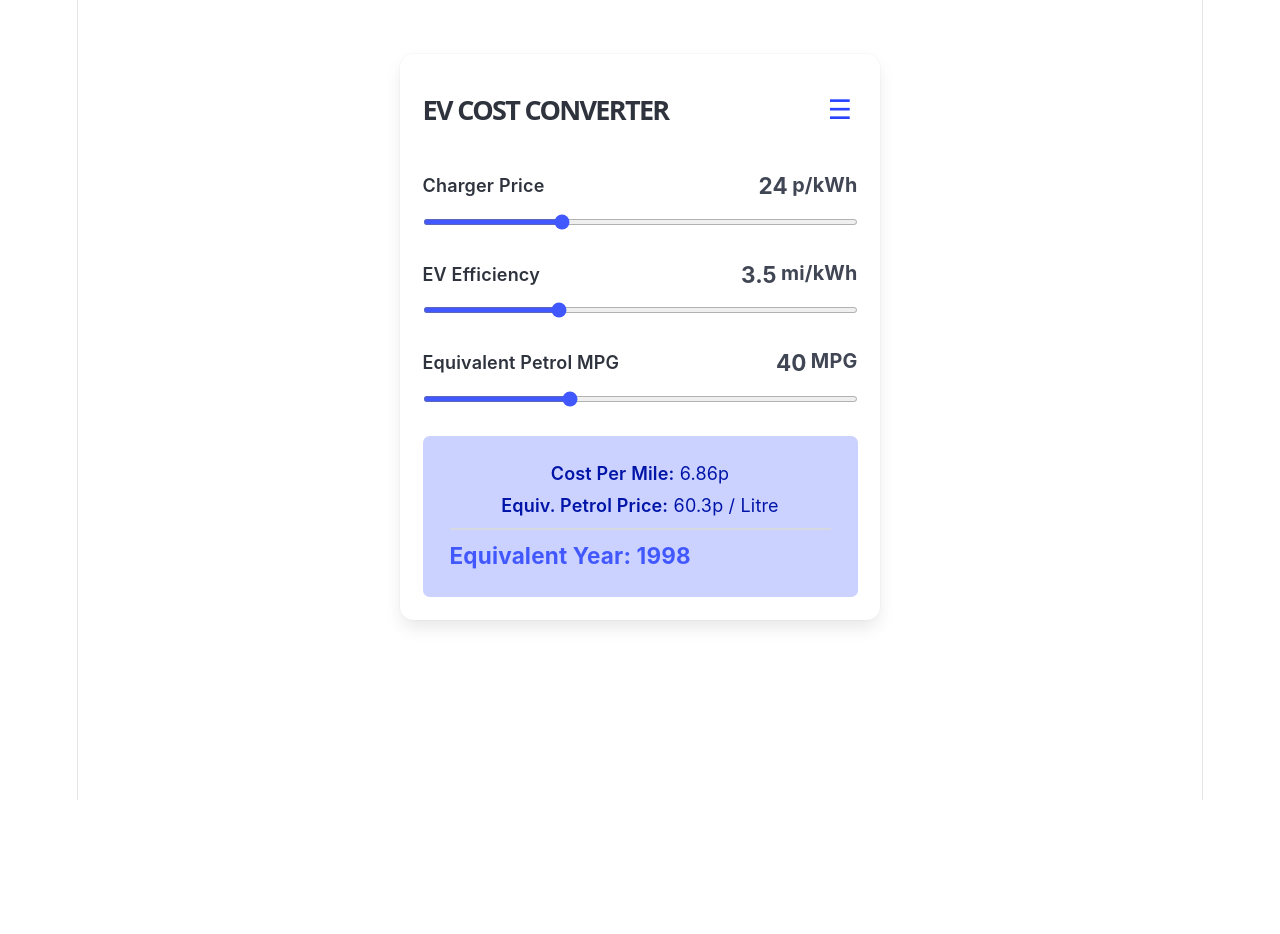
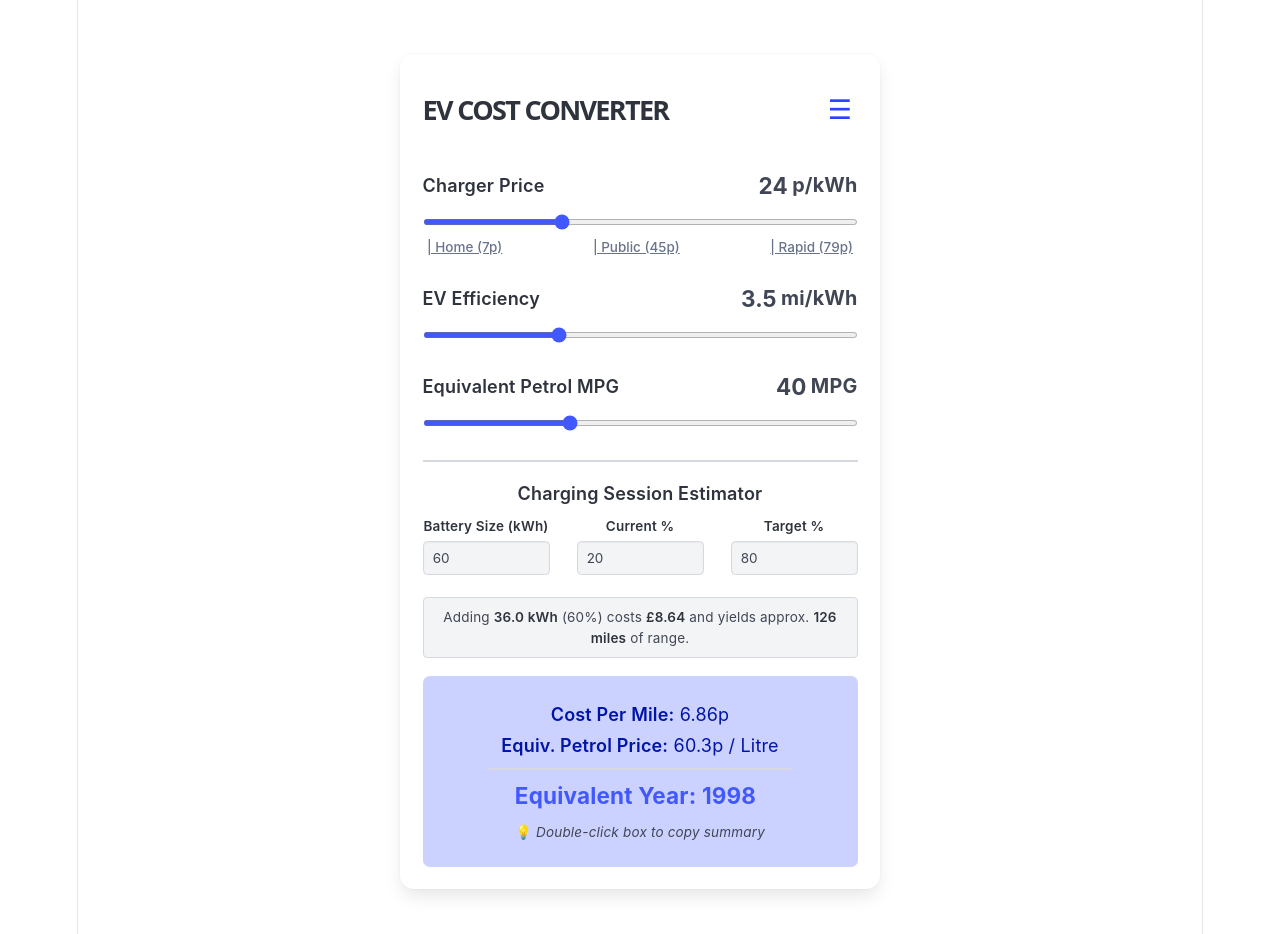
Before and after one commit to emrysr/ev-costs-converter, a Vue app: page / in a window 1280 px wide. Shown: the top 934 px of the page. Before the commit the page ends 800 px from the top, so only its background shows below. Built offline with nearby package versions, Linux system fonts and the light colour scheme.

Commit message:
added charging estimator

```diff
--- a/src/App.vue
+++ b/src/App.vue
@@ -5,6 +5,9 @@ const DEFAULT_EV_RATE = 24
 const DEFAULT_EV_EFFICIENCY = 3.5
 const DEFAULT_PETROL_MPG = 40
 const DEFAULT_SHAKE_THRESHOLD = 2500
+const DEFAULT_BATTERY_CAPACITY = 60
+const DEFAULT_CURRENT_SOC = 20
+const DEFAULT_TARGET_SOC = 80
 
 const evRate = ref<number>(DEFAULT_EV_RATE)
 const evEfficiency = ref<number>(DEFAULT_EV_EFFICIENCY)
@@ -12,8 +15,13 @@ const petrolMpg = ref<number>(DEFAULT_PETROL_MPG)
 const shakeThreshold = ref<number>(DEFAULT_SHAKE_THRESHOLD)
 const shakeEnabled = ref<boolean>(true)
 
+const batteryCapacity = ref<number>(DEFAULT_BATTERY_CAPACITY)
+const currentSoc = ref<number>(DEFAULT_CURRENT_SOC)
+const targetSoc = ref<number>(DEFAULT_TARGET_SOC)
+
 const settingsDialog = ref<HTMLDialogElement | null>(null)
 const shakePermissionGranted = ref<boolean>(false)
+const copyFeedback = ref<boolean>(false)
 
 let lastX = 0, lastY = 0, lastZ = 0
 let lastTime = 0
@@ -25,6 +33,23 @@ const YEARLY_PETROL_PRICES: Record<number, number> = {
   2004: 77.9, 2006: 88.9, 2008: 103.9, 2010: 111.9, 2012: 134.1,
   2014: 130.9, 2016: 103.9, 2018: 115.9, 2020: 119.9, 2022: 159.9,
   2023: 138.9, 2024: 145.9
+}
+
+const PRESET_RATES = [
+  { label: 'Home (7p)', value: 7 },
+  { label: 'Public (45p)', value: 45 },
+  { label: 'Rapid (79p)', value: 79 }
+]
+
+function handleChargerInput(event: Event) {
+  const val = parseFloat((event.target as HTMLInputElement).value)
+  for (const preset of PRESET_RATES) {
+    if (Math.abs(val - preset.value) <= 2) {
+      evRate.value = preset.value
+      return
+    }
+  }
+  evRate.value = val
 }
 
 function handleMotion(event: DeviceMotionEvent) {
@@ -94,7 +119,23 @@ function resetToDefaults() {
   petrolMpg.value = DEFAULT_PETROL_MPG
   shakeThreshold.value = DEFAULT_SHAKE_THRESHOLD
   shakeEnabled.value = true
+  batteryCapacity.value = DEFAULT_BATTERY_CAPACITY
+  currentSoc.value = DEFAULT_CURRENT_SOC
+  targetSoc.value = DEFAULT_TARGET_SOC
   localStorage.clear()
+}
+
+async function copyResultsSummary() {
+  const text = `EV Cost Converter: ${costPerMile.value}p/mile (Equiv. ${pencePerLitre.value}p/Litre, Year ${equivalentYearResult.value.year})`
+  try {
+    await navigator.clipboard.writeText(text)
+    copyFeedback.value = true
+    setTimeout(() => {
+      copyFeedback.value = false
+    }, 2000)
+  } catch (e) {
+    console.error(e)
+  }
 }
 
 onMounted(() => {
@@ -103,12 +144,18 @@ onMounted(() => {
   const savedPetrolMpg = localStorage.getItem('petrol_mpg')
   const savedShakeThreshold = localStorage.getItem('shake_threshold')
   const savedShakeEnabled = localStorage.getItem('shake_enabled')
+  const savedBatteryCapacity = localStorage.getItem('battery_capacity')
+  const savedCurrentSoc = localStorage.getItem('current_soc')
+  const savedTargetSoc = localStorage.getItem('target_soc')
 
   if (savedEvRate !== null) evRate.value = parseFloat(savedEvRate)
   if (savedEvEfficiency !== null) evEfficiency.value = parseFloat(savedEvEfficiency)
   if (savedPetrolMpg !== null) petrolMpg.value = parseFloat(savedPetrolMpg)
   if (savedShakeThreshold !== null) shakeThreshold.value = parseInt(savedShakeThreshold, 10)
   if (savedShakeEnabled !== null) shakeEnabled.value = savedShakeEnabled === 'true'
+  if (savedBatteryCapacity !== null) batteryCapacity.value = parseFloat(savedBatteryCapacity)
+  if (savedCurrentSoc !== null) currentSoc.value = parseFloat(savedCurrentSoc)
+  if (savedTargetSoc !== null) targetSoc.value = parseFloat(savedTargetSoc)
 
   if ('DeviceMotionEvent' in window && typeof (DeviceMotionEvent as any).requestPermission !== 'function') {
     window.addEventListener('devicemotion', handleMotion)
@@ -121,13 +168,16 @@ onUnmounted(() => {
 })
 
 watch(
-  [evRate, evEfficiency, petrolMpg, shakeThreshold, shakeEnabled],
-  ([newRate, newEfficiency, newMpg, newThreshold, newShakeEnabled]) => {
+  [evRate, evEfficiency, petrolMpg, shakeThreshold, shakeEnabled, batteryCapacity, currentSoc, targetSoc],
+  ([newRate, newEfficiency, newMpg, newThreshold, newShakeEnabled, newCap, newCurr, newTarget]) => {
     localStorage.setItem('ev_rate', newRate.toString())
     localStorage.setItem('ev_efficiency', newEfficiency.toString())
     localStorage.setItem('petrol_mpg', newMpg.toString())
     localStorage.setItem('shake_threshold', newThreshold.toString())
     localStorage.setItem('shake_enabled', newShakeEnabled.toString())
+    localStorage.setItem('battery_capacity', newCap.toString())
+    localStorage.setItem('current_soc', newCurr.toString())
+    localStorage.setItem('target_soc', newTarget.toString())
   }
 )
 
@@ -167,6 +217,15 @@ const equivalentYearResult = computed<{ year: number; isOutBounds: boolean }>(()
   }, years[0])
 
   return { year: closestYear, isOutBounds: false }
+})
+
+const chargeDetails = computed(() => {
+  const percentageToAdd = Math.max(0, targetSoc.value - currentSoc.value)
+  const kWhNeeded = (batteryCapacity.value * percentageToAdd) / 100
+  const totalCostPence = kWhNeeded * evRate.value
+  const totalCostPounds = (totalCostPence / 100).toFixed(2)
+  const rangeAdded = (kWhNeeded * evEfficiency.value).toFixed(0)
+  return { kWhNeeded: kWhNeeded.toFixed(1), totalCostPounds, rangeAdded }
 })
 </script>
 
@@ -208,16 +267,28 @@ const equivalentYearResult = computed<{ year: number; isOutBounds: boolean }>(()
               <span class="has-text-weight-bold ml-1 unit-text">p/kWh</span>
             </label>
           </div>
-          <div class="control" data-label="charger-price-slider-control">
+          <div class="control mb-1" data-label="charger-price-slider-control">
             <input
               class="slider-input"
               type="range"
               min="-20"
               max="120"
               step="1"
-              v-model.number="evRate"
+              :value="evRate"
+              @input="handleChargerInput"
               data-label="charger-price-slider"
             />
+          </div>
+          <div class="is-flex is-justify-content-space-between px-1" data-label="preset-markers">
+            <button
+              v-for="preset in PRESET_RATES"
+              :key="preset.value"
+              class="button is-text is-small p-0 has-text-grey is-size-7"
+              @click="evRate = preset.value"
+              type="button"
+            >
+              | {{ preset.label }}
+            </button>
           </div>
         </div>
 
@@ -291,17 +362,46 @@ const equivalentYearResult = computed<{ year: number; isOutBounds: boolean }>(()
           </div>
         </div>
 
+        <hr class="my-4" style="background-color: var(--bulma-border);" />
+
+        <!-- Charging Session Estimator -->
+        <div class="field mb-4" data-label="session-estimator-group">
+          <label class="label is-size-6 mb-2">Charging Session Estimator</label>
+          <div class="columns is-mobile mb-2">
+            <div class="column">
+              <label class="label is-size-7 mb-1">Battery Size (kWh)</label>
+              <input class="input is-small custom-input" type="number" step="5" min="10" max="150" v-model.number="batteryCapacity" />
+            </div>
+            <div class="column">
+              <label class="label is-size-7 mb-1">Current %</label>
+              <input class="input is-small custom-input" type="number" step="5" min="0" max="95" v-model.number="currentSoc" />
+            </div>
+            <div class="column">
+              <label class="label is-size-7 mb-1">Target %</label>
+              <input class="input is-small custom-input" type="number" step="5" min="5" max="100" v-model.number="targetSoc" />
+            </div>
+          </div>
+          <div class="is-size-7 p-2 custom-estimator-box rounded-sm">
+            Adding <strong>{{ chargeDetails.kWhNeeded }} kWh</strong> ({{ targetSoc - currentSoc }}%) costs <strong>£{{ chargeDetails.totalCostPounds }}</strong> and yields approx. <strong>{{ chargeDetails.rangeAdded }} miles</strong> of range.
+          </div>
+        </div>
+
         <!-- Outputs -->
-        <div class="notification is-link is-light mt-5" data-label="results-notification">
+        <div
+          class="notification is-link is-light mt-4 results-box has-text-centered"
+          @dblclick="copyResultsSummary"
+          title="Double-click to copy summary"
+          data-label="results-notification"
+        >
           <p class="is-size-6 mb-1" data-label="cost-per-mile-output">
             <strong>Cost Per Mile:</strong> {{ costPerMile }}p
           </p>
           <p class="is-size-6 mb-2" data-label="pence-per-litre-output">
             <strong>Equiv. Petrol Price:</strong> {{ pencePerLitre }}p / Litre
           </p>
-          <hr class="my-2" style="background-color: var(--bulma-border);" data-label="results-divider" />
-          <div class="is-flex is-align-items-center is-flex-wrap-wrap" data-label="equivalent-year-container">
-            <p class="is-size-5 has-text-weight-bold has-text-link mr-2" data-label="equivalent-year-output">
+          <hr class="my-2 mx-auto" style="background-color: var(--bulma-border); width: 80%;" data-label="results-divider" />
+          <div class="is-flex is-align-items-center is-flex-wrap-wrap is-justify-content-center" data-label="equivalent-year-container">
+            <p class="is-size-5 has-text-weight-bold has-text-link mr-2 mb-0" data-label="equivalent-year-output">
               Equivalent Year: {{ equivalentYearResult.year }}
             </p>
             <span
@@ -309,8 +409,14 @@ const equivalentYearResult = computed<{ year: number; isOutBounds: boolean }>(()
               class="tag is-warning is-light has-text-weight-semibold mt-1"
               data-label="out-of-bounds-badge"
             >
-              Beyond the data range
+              Beyond data range
             </span>
+          </div>
+          <p class="is-size-7 has-text-grey-dark mt-2 mb-0 is-italic" style="user-select: none;">
+            💡 Double-click box to copy summary
+          </p>
+          <div v-if="copyFeedback" class="has-text-success is-size-7 has-text-weight-bold mt-1">
+            ✓ Copied to clipboard!
           </div>
         </div>
       </div>
@@ -446,6 +552,28 @@ const equivalentYearResult = computed<{ year: number; isOutBounds: boolean }>(()
   -moz-appearance: textfield;
 }
 
+.custom-input {
+  background-color: var(--bulma-background);
+  color: var(--bulma-text);
+  border-color: var(--bulma-border);
+}
+
+.custom-estimator-box {
+  background-color: var(--bulma-background);
+  color: var(--bulma-text);
+  border: 1px solid var(--bulma-border);
+  border-radius: 4px;
+}
+
+.results-box {
+  cursor: pointer;
+  transition: background-color 0.2s ease;
+}
+
+.results-box:hover {
+  background-color: rgba(72, 95, 199, 0.15) !important;
+}
+
 /* Native Dialog Styles */
 .settings-dialog {
   border: none;
```
